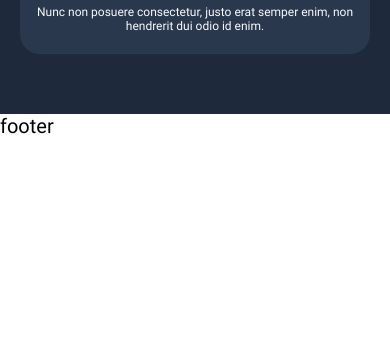
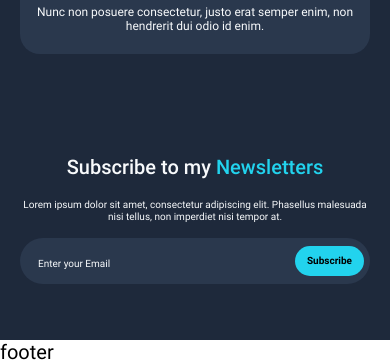
Before and after one commit to ilxomjona/Portfolyo, a plain HTML site: page index.html in a window 390 px wide. Shown: the part 2128-2492 px from the top of the page. Before the commit the page ends 2266 px from the top, so only its background shows below. Drawn offline with Linux system fonts and the light colour scheme.

Commit message:
add newsletters page

```diff
--- a/css/styles.css
+++ b/css/styles.css
@@ -359,6 +359,95 @@ main {
 
 /* <!-- Latest Posts end --> */
 
+/* <!--  Newsletters --> */
+
+.newsletters {
+	padding-top: 6.4rem;
+	padding-bottom: 12.7rem;
+	color: var(--nav-color);
+}
+
+.newsletters__container {
+	display: flex;
+	justify-content: space-between;
+	align-items: center;
+}
+
+.newsletters__info {
+	max-width: 549px;
+	width: 100%;
+	margin-right: 1rem;
+}
+
+.newsletters__title {
+	font-weight: 500;
+	font-size: 4.8rem;
+	line-height: var(--text-line-height);
+	margin-bottom: 3.3rem;
+}
+
+.newsletters__title span {
+	color: var(--hover-color);
+}
+
+.newsletters__text {
+	color: var(--nav-color);
+}
+
+.form {
+	max-width: 522px;
+	width: 100%;
+	display: flex;
+	align-items: center;
+	justify-content: space-between;
+	background-color: rgba(62, 78, 105, 0.4);
+	padding: 1.2rem 1.7rem 1.2rem 4.2rem;
+	border-radius: 3rem;
+}
+
+.form__input {
+	color: var(--nav-color);
+	width: 100%;
+	border: none;
+	background-color: transparent;
+}
+
+.form__input::placeholder {
+	color: var(--nav-color);
+	font-size: 2rem;
+}
+
+.form__input:focus {
+	outline: 0 dotted transparent;
+	outline-offset: 0;
+}
+
+.form__btn {
+	cursor: pointer;
+	padding: 1.2rem 3.6rem;
+	border-radius: 3rem;
+	background-color: var(--hover-color);
+	border: none;
+	font-weight: 700;
+	font-size: 2rem;
+	line-height: var(--text-line-height);
+	transition: all 0.4s ease;
+}
+
+.form__btn:focus {
+	outline: 0 dotted transparent;
+	outline-offset: 0;
+}
+
+.form__btn:hover {
+	background-color: var(--nav-color);
+	color: var(--hover-color);
+}
+
+.form__btn:active {
+	opacity: 0.6;
+}
+
 @media screen and (max-width: 979px) {
 	.site-logo {
 		width: 180px;
@@ -426,6 +515,27 @@ main {
 
 	.latest-posts__item:not(:last-child) {
 		margin-right: 0rem;
+	}
+
+	.newsletters {
+		padding-top: 5.4rem;
+		padding-bottom: 8rem;
+	}
+
+	.newsletters__title {
+		font-size: 4rem;
+		margin-bottom: 3rem;
+	}
+
+	.form__input::placeholder {
+		color: var(--nav-color);
+		font-size: 1.8rem;
+	}
+
+	.form__btn {
+		padding: 1rem 2.8rem;
+
+		font-size: 1.8rem;
 	}
 }
 
@@ -503,6 +613,42 @@ main {
 		align-items: center;
 		justify-content: center;
 		text-align: center;
+	}
+
+	.newsletters {
+		padding-top: 5rem;
+		padding-bottom: 6.4rem;
+	}
+
+	.newsletters__container {
+		justify-content: center;
+		flex-direction: column;
+	}
+
+	.newsletters__info {
+		margin-right: 0;
+		text-align: center;
+		margin-bottom: 1.5rem;
+	}
+
+	.newsletters__title {
+		font-size: 3.2rem;
+		margin-bottom: 2.4rem;
+	}
+
+	.form {
+		padding: 1.2rem 1.7rem 1.2rem 2rem;
+		border-radius: 3rem;
+	}
+
+	.form__input::placeholder {
+		color: var(--nav-color);
+		font-size: 1.6rem;
+	}
+
+	.form__btn {
+		padding: 1rem 2rem;
+		font-size: 1.6rem;
 	}
 }
 
@@ -627,6 +773,35 @@ main {
 	.latest-posts__item-text {
 		font-size: 1.2rem;
 	}
+
+	.newsletters {
+		padding-top: 4.1rem;
+		padding-bottom: 5.6rem;
+	}
+
+	.newsletters__title {
+		font-size: 2rem;
+		margin-bottom: 2rem;
+	}
+
+	.newsletters__text {
+		font-size: 1rem;
+	}
+
+	.form {
+		padding: 0.8rem 0.6rem 0.8rem 1.6rem;
+		border-radius: 3rem;
+	}
+
+	.form__input::placeholder {
+		color: var(--nav-color);
+		font-size: 1rem;
+	}
+
+	.form__btn {
+		padding: 0.9rem 1.2rem;
+		font-size: 1rem;
+	}
 }
 
 @media screen and (max-width: 320px) {
--- a/index.html
+++ b/index.html
@@ -177,6 +177,23 @@
 					</div>
 				</section>
 				<!-- Latest Posts END -->
+
+				<!--  Newsletters -->
+				<section class="newsletters">
+					<div class="container newsletters__container">
+						<div class="newsletters__info">
+							<h2 class="newsletters__title">Subscribe to my <span>Newsletters</span></h2>
+							<p class="newsletters__text">
+								Lorem ipsum dolor sit amet, consectetur adipiscing elit. Phasellus malesuada nisi tellus, non imperdiet nisi
+								tempor at.
+							</p>
+						</div>
+						<form class="form" action="https://echo.htmlacademy.ru">
+							<input class="form__input" type="email" placeholder="Enter your Email" required />
+							<button class="form__btn" type="submit">Subscribe</button>
+						</form>
+					</div>
+				</section>
 			</main>
 		</div>
 		<footer>footer</footer>
```
